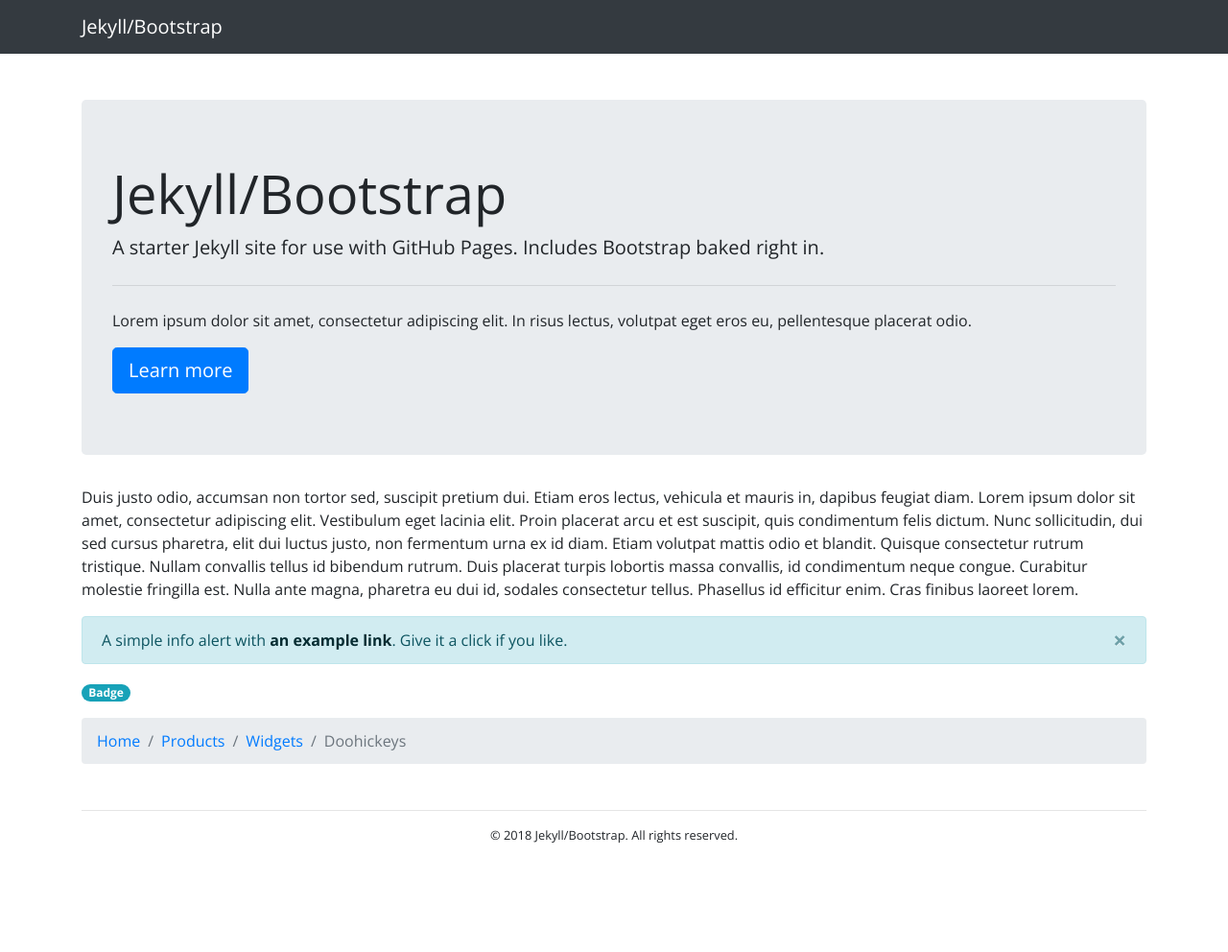
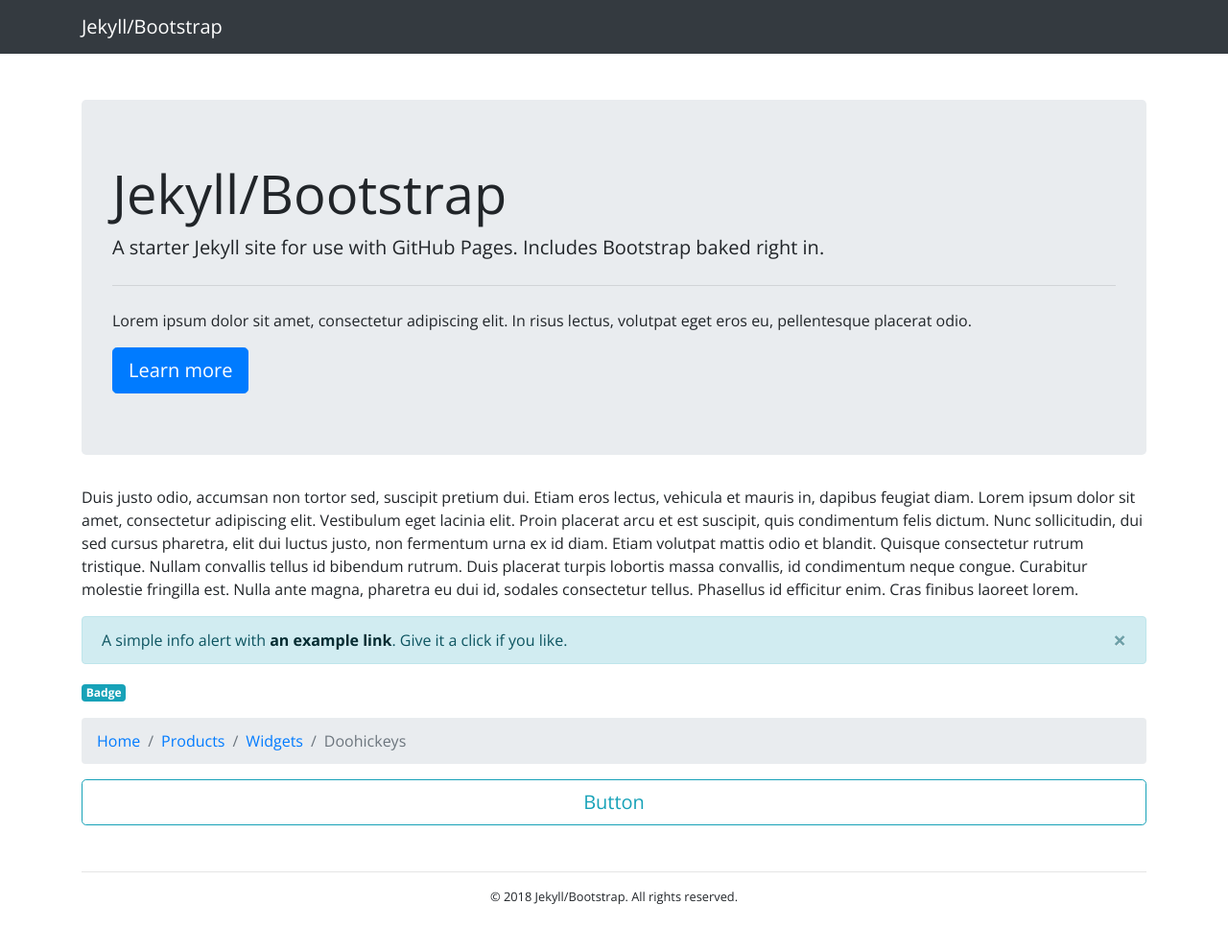
Before and after one commit to robertlove/jekyll-bootstrap, a Jekyll site: the page built from index.md, in a window 1280 px wide. Shown: the whole page at 96% size. Built offline with Jekyll 4.4.1, drawn with Linux system fonts in a browser that asks for light colours; our own code applies the rules of GitHub Pages for plain Markdown files; before the commit the page ends 928 px from its top, so only the background shows below that.

Commit message:
Button component

```diff
--- a/_includes/components/alert.html
+++ b/_includes/components/alert.html
@@ -1,4 +1,17 @@
-<div class="alert alert-{% if include.color %}{{ include.color }}{% else %}primary{% endif %}{% if include.dismissible == "true" %} alert-dismissible fade show{% endif %}" role="alert">
+{% assign class = "alert" %}
+{% assign color = "primary" %}
+
+{% if include.color %}
+  {% assign color = include.color %}
+{% endif %}
+
+{% assign class = class | append: " alert-" | append: color %}
+
+{% if include.dismissible == "true" %}
+  {% assign class = class | append: " alert-dismissible fade show" %}
+{% endif %}
+
+<div class="{{ class }}" role="alert">
   {{ include.content }}
   {% if include.dismissible == "true" %}
     <button type="button" class="close" data-dismiss="alert" aria-label="Close">
--- a/_includes/components/badge.html
+++ b/_includes/components/badge.html
@@ -1,15 +1,18 @@
+{% assign class = "badge" %}
+{% assign color = "primary" %}
+
 {% if include.color %}
   {% assign color = include.color %}
+{% endif %}
+
+{% assign class = class | append: " badge-" | append: color %}
+
+{% if include.pill == "true" %}
+  {% assign class = class | append: " badge-pill" %}
+{% endif %}
+
+{% if include.url %}
+  <a href="{{ include.url }}" class="{{ class }}">{{ include.content }}</a>
 {% else %}
-  {% assign color = "primary" %}
+  <span class="{{ class }}">{{ include.content }}</span>
 {% endif %}
-{% if include.pill == "true" %}
-  {% assign pill_class = " badge-pill" %}
-{% else %}
-  {% assign pill_class = "" %}
-{% endif %}
-{% if include.url %}
-  <a href="{{ include.url }}" class="badge badge-{{ color }}{{ pill_class }}">{{ include.content }}</a>
-{% else %}
-  <span class="badge badge-{{ color }}{{ pill_class }}">{{ include.content }}</span>
-{% endif %}
--- /dev/null
+++ b/_includes/components/button.html
@@ -0,0 +1,41 @@
+{% assign class = "btn" %}
+{% assign color = "primary" %}
+{% assign state = "" %}
+
+{% if include.color %}
+  {% assign color = include.color %}
+{% endif %}
+
+{% assign class = class | append: " btn-" | append: color %}
+
+{% if include.outline == "true" %}
+  {% assign class = class | append: " btn-outline-" | append: color %}
+{% endif %}
+
+{% if include.size %}
+  {% assign class = class | append: " btn-" | append: include.size %}
+{% endif %}
+
+{% if include.block == "true" %}
+  {% assign class = class | append: " btn-block" %}
+{% endif %}
+
+{% if include.state == "active" %}
+  {% assign state = " active" %}
+{% endif %}
+
+{% if include.state == "disabled" %}
+  {% assign state = " disabled" %}
+{% endif %}
+
+{% if include.url %}
+  <a class="{{ class }}" href="{{ include.url }}" role="button"{{ state }}>{{ include.content }}</a>
+{% else if include.type == "button" %}
+  <input class="{{ class }}" type="button" value="{{ include.content }}"{{ state }}>
+{% else if include.type == "submit" %}
+  <input class="{{ class }}" type="submit" value="{{ include.content }}"{{ state }}>
+{% else if include.type == "reset" %}
+  <input class="{{ class }}" type="reset" value="{{ include.content }}"{{ state }}>
+{% else %}
+  <button type="button" class="{{ class }}"{{ state }}>{{ include.content }}</button>
+{% endif %}
--- a/index.md
+++ b/index.md
@@ -30,10 +30,20 @@
 {% include components/badge.html
   content="Badge"
   color="info"
-  pill="true"
+  pill="false"
   url="#"
 %}
 
 {% include components/breadcrumb.html
   items=page.breadcrumbs
 %}
+
+{% include components/button.html
+  content="Button"
+  color="info"
+  type="submit"
+  outline="true"
+  size="lg"
+  block="true"
+  state="active"
+%}
```
